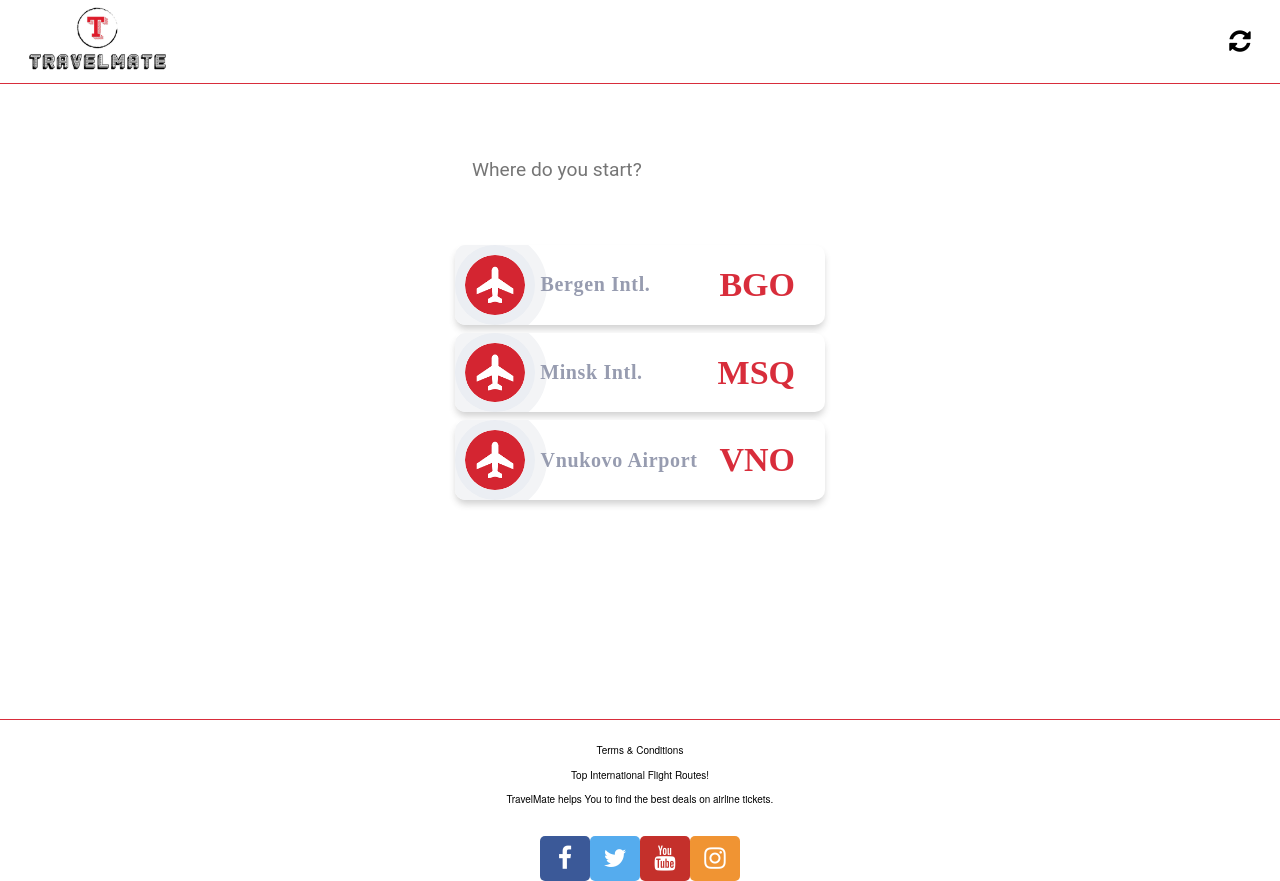
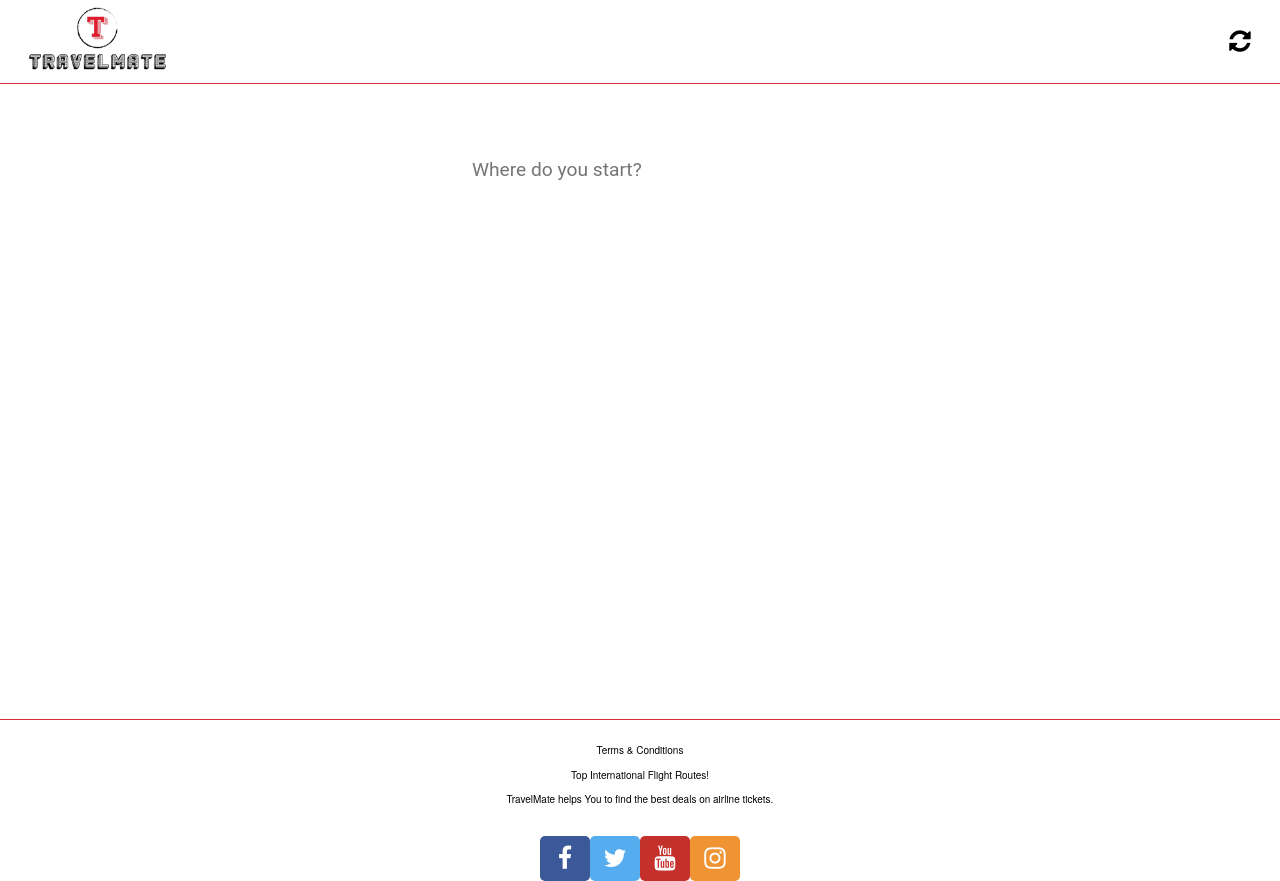
Before and after one commit to irrelephant-io/travel-mate-client, a React (Create React App) app: page / in a window 1280 px wide. Built offline with nearby package versions, Linux system fonts and the light colour scheme.

Commit message:
145 - Create SearchResult component, 2-columns result page

```diff
--- a/src/App.js
+++ b/src/App.js
@@ -2,6 +2,7 @@ import './App.css';
 import Footer from './components/Footer/Footer';
 import Header from './components/Header/Header';
 import SearchContainer from './components/SearchContainer/SearchContainer';
+import SearchResult from './components/SearchResult/SearchResult';
 import TermsAndConditions from './components/Terms/TermsAndConditions';
 import { BrowserRouter, Route } from 'react-router-dom/cjs/react-router-dom.min';
 
@@ -11,6 +12,7 @@ function App() {
       <div className="app-wrapper">
         <Header />
         <Route exact path="/" component={SearchContainer} />
+        <Route path="/result" component={SearchResult} />
         <Route path="/terms" component={TermsAndConditions} />
         <Footer />
       </div>
--- a/src/components/SearchContainer/AirportSelector/AirportSelector.jsx
+++ b/src/components/SearchContainer/AirportSelector/AirportSelector.jsx
@@ -1,7 +1,4 @@
 import React from 'react';
-
-import airports from '../../../data/test.airports.json'
-import logo from '../../../assets/images/airport_logo.png'
 
 import s from './AirportSelector.module.css';
 
@@ -9,19 +6,10 @@ const AirportSelector = () => {
     return (
         <div className={s.airportSelectorContainer}>
             <div>
-                <div classname={s.searchBarContainer}>
+                <div className={s.searchBarContainer}>
                     <input type="text" class={s.input} id="name" placeholder="Where do you start?" required="" />
                     <label for="name" class={s.label}>Where do you start?</label>
                 </div>
-                <main className={s.searchResultContainer}>
-                    {airports.map(port =>
-                        <article className={s.searchResultItem}>
-                            <img src={logo} alt={port.name} className={s.searchResultImage} />
-                            <span className={s.searchResultTitle}>{port.name}</span>
-                            <span className={s.searchResultCountryCode}>{port.id}</span>
-                        </article>
-                    )}
-                </main>
             </div>
         </div>
 
--- a/src/components/SearchContainer/AirportSelector/AirportSelector.module.css
+++ b/src/components/SearchContainer/AirportSelector/AirportSelector.module.css
@@ -30,49 +30,6 @@
     transform: translateY(-4rem);
 }
 
-.searchResultContainer {
-    background-color: #fff;
-    border-radius: 0 0 12px 12px;
-    padding: 5px 15px 20px;
-    display: grid;
-    row-gap: 8px;
-}
-.searchResultItem {
-    display: grid;
-    grid-template-columns: 1fr 3fr 1fr;
-    align-items: center;
-    padding: 10px 30px 10px 10px;
-    overflow: hidden;
-    border-radius: 10px;
-    box-shadow: 0 5px 7px -1px rgba(51, 51, 51, 0.23);
-    cursor: pointer;
-    transition: transform 0.25s cubic-bezier(0.7, 0.98, 0.86, 0.98), box-shadow 0.25s cubic-bezier(0.7, 0.98, 0.86, 0.98);
-    background-color: #fff;
-}
-.searchResultItem:hover {
-    transform: scale(1.2);
-    box-shadow: 0 9px 47px 11px rgba(51, 51, 51, 0.18);
-}
-.searchResultImage {
-    max-width: 100%;
-    width: 60px;
-    border-radius: 50%;
-    box-shadow: 0 0 0 10px #ebeef3, 0 0 0 22px #f3f4f6;
-}
-.searchResultTitle {
-    color: #979cb0;
-    font-weight: 600;
-    font-size: 20px;
-    letter-spacing: 0.64px;
-    margin-left: 12px;
-}
-.searchResultCountryCode {
-    color: #d82d3b;
-    font-weight: 700;
-    font-size: 34px;
-    text-align: right;
-}
-
 .airportSelectorContainer {
     margin: 0 auto;
     width: 400px;
--- /dev/null
+++ b/src/components/SearchResult/SearchResult.jsx
@@ -0,0 +1,27 @@
+import React from 'react';
+
+import airports from '../../data/test.airports.json';
+import logo from '../../assets/images/airport_logo.png';
+
+import s from './SearchResult.module.css';
+
+const SearchResult = () => {
+    return (
+        <div className={s.result}>
+            <main className={s.searchResultContainer}>
+                {airports.map(port =>
+                    <article className={s.searchResultItem}>
+                        <img src={logo} alt={port.name} className={s.searchResultImage} />
+                        <span className={s.searchResultTitle}>{port.name}</span>
+                        <span className={s.searchResultCountryCode}>{port.id}</span>
+                    </article>
+                )}
+            </main>
+            <div className={s.map}>
+                <img alt="map" src="https://cdn.flightconnections.com/img/opengr.png" />
+            </div>
+        </div>
+    );
+}
+
+export default SearchResult;
--- /dev/null
+++ b/src/components/SearchResult/SearchResult.module.css
@@ -0,0 +1,52 @@
+.searchResultContainer {
+    background-color: #fff;
+    border-radius: 0 0 12px 12px;
+    padding: 5px 15px 20px;
+    display: grid;
+    row-gap: 8px;
+}
+.searchResultItem {
+    display: grid;
+    grid-template-columns: 1fr 3fr 1fr;
+    align-items: center;
+    padding: 10px 30px 10px 10px;
+    overflow: hidden;
+    border-radius: 10px;
+    box-shadow: 0 5px 7px -1px rgba(51, 51, 51, 0.23);
+    cursor: pointer;
+    transition: transform 0.25s cubic-bezier(0.7, 0.98, 0.86, 0.98), box-shadow 0.25s cubic-bezier(0.7, 0.98, 0.86, 0.98);
+    background-color: #fff;
+}
+.searchResultItem:hover {
+    transform: scale(1.2);
+    box-shadow: 0 9px 47px 11px rgba(51, 51, 51, 0.18);
+}
+.searchResultImage {
+    max-width: 100%;
+    width: 60px;
+    border-radius: 50%;
+    box-shadow: 0 0 0 10px #ebeef3, 0 0 0 22px #f3f4f6;
+}
+.searchResultTitle {
+    color: #979cb0;
+    font-weight: 600;
+    font-size: 20px;
+    letter-spacing: 0.64px;
+    margin-left: 12px;
+}
+.searchResultCountryCode {
+    color: #d82d3b;
+    font-weight: 700;
+    font-size: 34px;
+    text-align: right;
+}
+
+.result {
+    display: flex;
+    justify-content: center;
+}
+
+.map img {
+    width: 500px;
+    height: 450px;
+}
```
